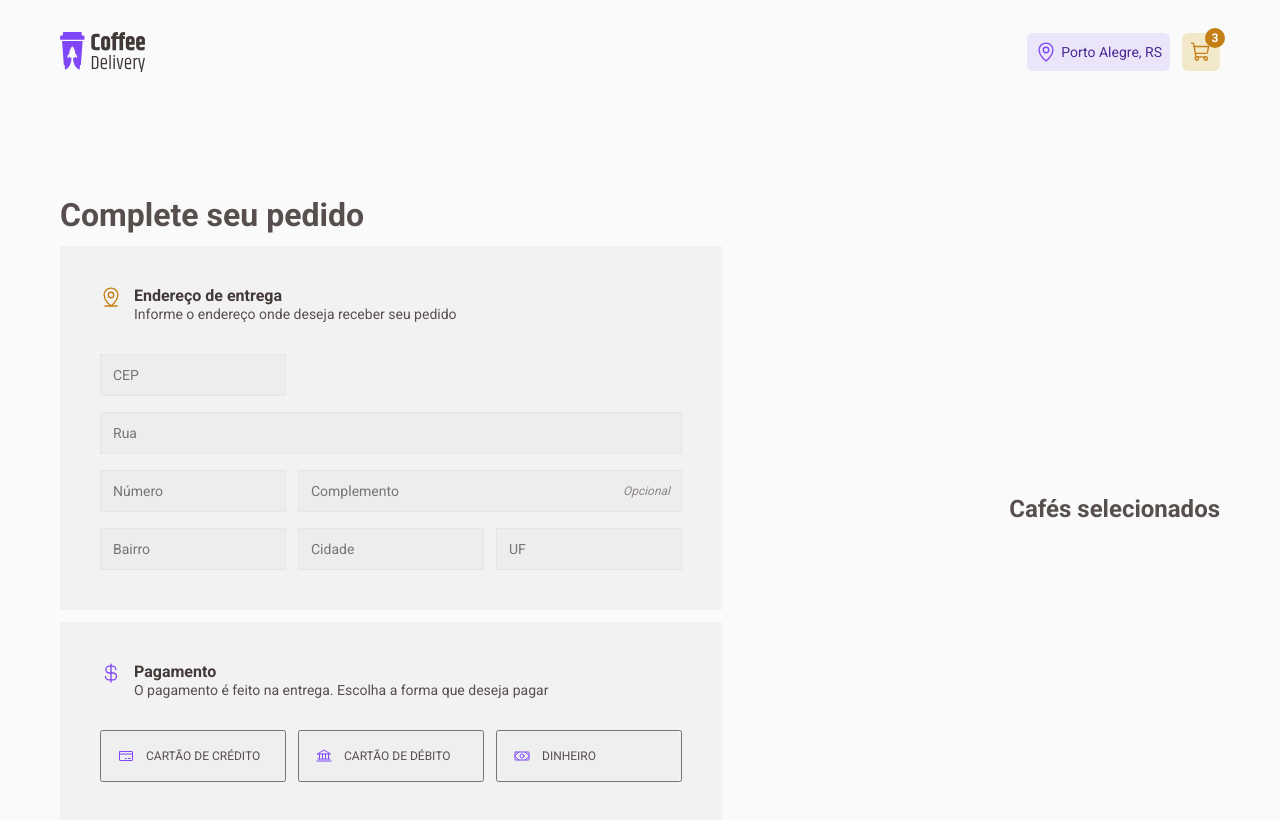
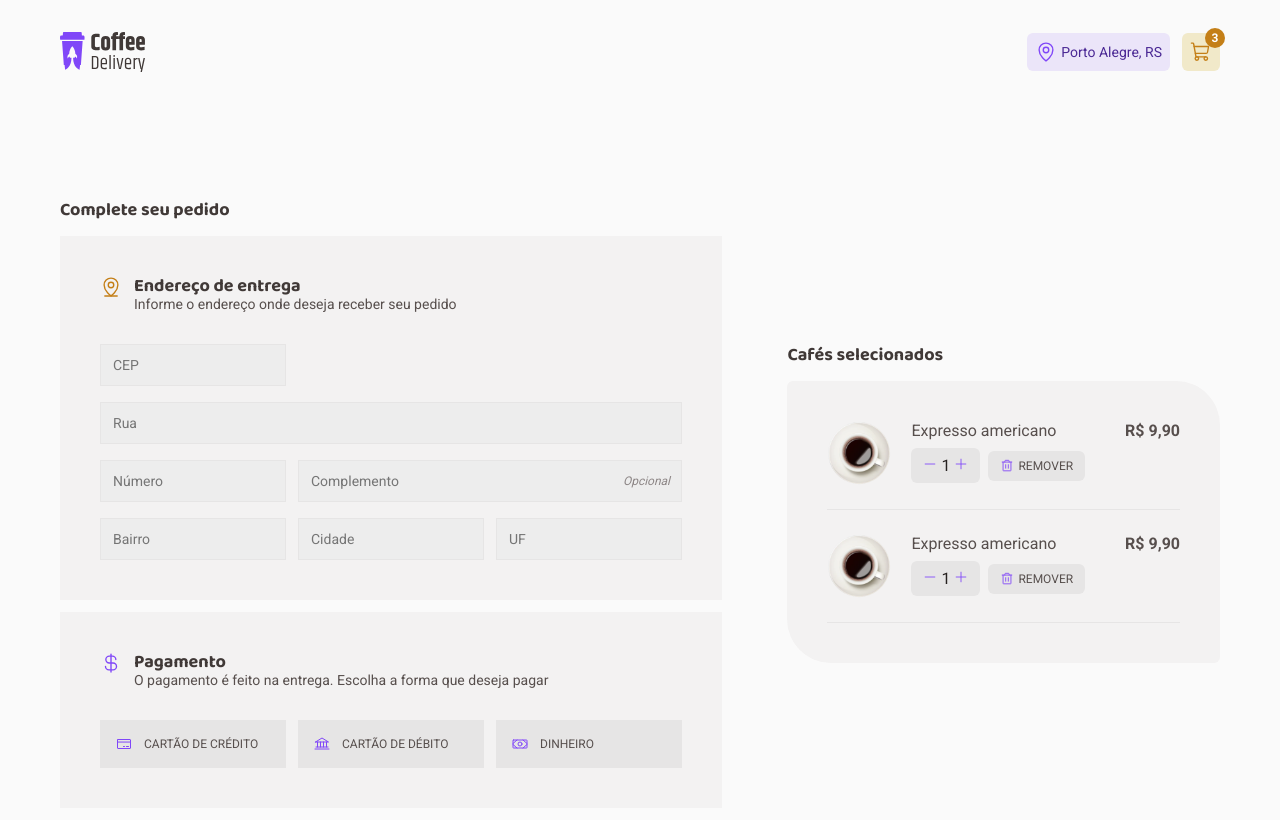
Before and after one commit to felipecfb/coffee-delivery, a React (Vite) app: page / in a window 1280 px wide. Shown: the top 820 px of the page. Built offline with nearby package versions, Linux system fonts and the light colour scheme.

Commit message:
✨ feat: create component for order items

```diff
--- a/src/pages/Checkout/components/Form/components/Payment/components/PaymentType/styles.ts
+++ b/src/pages/Checkout/components/Form/components/Payment/components/PaymentType/styles.ts
@@ -8,6 +8,11 @@ export const PaymentTypeContainer = styled.button`
   gap: 0.75rem;
 
   width: 100%;
+
+  background-color: ${({ theme }) => theme.button};
+  border: none;
+
+  cursor: pointer;
 `
 
 export const PaymentTypeTitle = styled.p`
--- a/src/pages/Checkout/components/Form/styles.ts
+++ b/src/pages/Checkout/components/Form/styles.ts
@@ -1,7 +1,13 @@
 import styled from 'styled-components'
 
-export const FormContainer = styled.div`
+export const FormContainer = styled.section`
   display: flex;
   flex-direction: column;
   gap: 0.75rem;
+
+  h1 {
+    font-size: 1.125rem;
+    color: ${({ theme }) => theme.subtitle};
+    font-family: 'Baloo 2', sans-serif;
+  }
 `
--- /dev/null
+++ b/src/pages/Checkout/components/OrderDetails/components/OrderItem/index.tsx
@@ -0,0 +1,46 @@
+import {
+  OrderItemContainer,
+  OrderItemImage,
+  OrderItemContent,
+  OrderItemName,
+  Counter,
+  CounterButton,
+  Quantity,
+  ItemPrice,
+  RemoveButton,
+  ButtonContainer,
+  OrderItemActions,
+} from './styles'
+
+import ExpressImg from '../../../../../../../public/coffee/Americano.png'
+import { Minus, Plus, Trash } from 'phosphor-react'
+import { useTheme } from 'styled-components'
+
+export function OrderItem() {
+  const theme = useTheme()
+
+  return (
+    <OrderItemContainer>
+      <OrderItemImage src={ExpressImg} />
+      <OrderItemContent>
+        <OrderItemName>Expresso americano</OrderItemName>
+        <OrderItemActions>
+          <Counter>
+            <CounterButton>
+              <Minus size={14} color={theme.purple.default} />
+            </CounterButton>
+            <Quantity>1</Quantity>
+            <CounterButton>
+              <Plus size={14} color={theme.purple.default} />
+            </CounterButton>
+          </Counter>
+          <RemoveButton>
+            <Trash size={14} color={theme.purple.default} />
+            Remover
+          </RemoveButton>
+        </OrderItemActions>
+      </OrderItemContent>
+      <ItemPrice>R$ 9,90</ItemPrice>
+    </OrderItemContainer>
+  )
+}
--- /dev/null
+++ b/src/pages/Checkout/components/OrderDetails/components/OrderItem/styles.ts
@@ -0,0 +1,83 @@
+import styled from 'styled-components'
+
+export const OrderItemContainer = styled.div`
+  display: flex;
+  justify-content: space-between;
+  align-items: flex-start;
+  gap: 1.25rem;
+
+  padding-bottom: 24px;
+
+  border-bottom: 1px solid ${({ theme }) => theme.button};
+
+  & ~ div {
+    padding-top: 24px;
+  }
+`
+
+export const OrderItemImage = styled.img`
+  max-width: 4rem;
+`
+
+export const OrderItemContent = styled.div`
+  display: flex;
+  flex-direction: column;
+  gap: 0.5rem;
+`
+
+export const OrderItemName = styled.p``
+
+export const OrderItemActions = styled.div`
+  display: flex;
+  align-items: center;
+  gap: 0.5rem;
+`
+
+export const ButtonContainer = styled.div`
+  background-color: ${({ theme }) => theme.button};
+  padding: 8px 12px;
+  border-radius: 6px;
+`
+
+export const Counter = styled(ButtonContainer)``
+
+export const Button = styled.button`
+  background: none;
+  border: none;
+  cursor: pointer;
+  border-radius: 6px;
+
+  &:focus {
+    box-shadow: none;
+  }
+`
+
+export const CounterButton = styled(Button)``
+
+export const Quantity = styled.span`
+  margin: 0 4px;
+
+  color: ${({ theme }) => theme.title};
+  font-size: 1rem;
+`
+
+export const RemoveButton = styled(ButtonContainer)`
+  text-transform: uppercase;
+
+  cursor: pointer;
+
+  display: flex;
+  align-items: center;
+  gap: 0.25rem;
+
+  font-size: 0.75rem;
+  color: ${({ theme }) => theme.text};
+`
+
+export const ItemPrice = styled.p`
+  margin-left: 1.25rem;
+
+  font-size: 1rem;
+  color: ${({ theme }) => theme.text};
+  font-weight: bold;
+`
--- a/src/pages/Checkout/components/OrderDetails/index.tsx
+++ b/src/pages/Checkout/components/OrderDetails/index.tsx
@@ -0,0 +1,15 @@
+import { OrderItem } from './components/OrderItem'
+import { OrderDetailsBox, OrderDetailsContainer } from './styles'
+
+export function OrderDetails() {
+  return (
+    <OrderDetailsContainer>
+      <h1>Cafés selecionados</h1>
+
+      <OrderDetailsBox>
+        <OrderItem />
+        <OrderItem />
+      </OrderDetailsBox>
+    </OrderDetailsContainer>
+  )
+}
--- /dev/null
+++ b/src/pages/Checkout/components/OrderDetails/styles.ts
@@ -0,0 +1,22 @@
+import styled from 'styled-components'
+
+export const OrderDetailsContainer = styled.section`
+  display: flex;
+  flex-direction: column;
+  gap: 0.75rem;
+
+  h1 {
+    font-size: 1.125rem;
+    color: ${({ theme }) => theme.subtitle};
+    font-family: 'Baloo 2', sans-serif;
+  }
+`
+
+export const OrderDetailsBox = styled.section`
+  background: ${({ theme }) => theme.card};
+  padding: 2.5rem;
+
+  border-radius: 6px;
+  border-top-right-radius: 44px;
+  border-bottom-left-radius: 44px;
+`
--- a/src/pages/Checkout/index.tsx
+++ b/src/pages/Checkout/index.tsx
@@ -1,6 +1,7 @@
 import { Header } from '../../components/Header'
 import { Form } from './components/Form'
-import { CheckoutContainer, CompleteOrder, SelectedCoffees } from './styles'
+import { OrderDetails } from './components/OrderDetails'
+import { CheckoutContainer } from './styles'
 
 export function Checkout() {
   return (
@@ -8,9 +9,7 @@ export function Checkout() {
       <Header />
       <CheckoutContainer>
         <Form />
-        <SelectedCoffees>
-          <h1>Cafés selecionados</h1>
-        </SelectedCoffees>
+        <OrderDetails />
       </CheckoutContainer>
     </>
   )
--- a/src/pages/Checkout/styles.ts
+++ b/src/pages/Checkout/styles.ts
@@ -9,7 +9,3 @@ export const CheckoutContainer = styled.main`
   justify-content: space-between;
   align-items: center;
 `
-
-export const CompleteOrder = styled.section``
-
-export const SelectedCoffees = styled.section``
```
